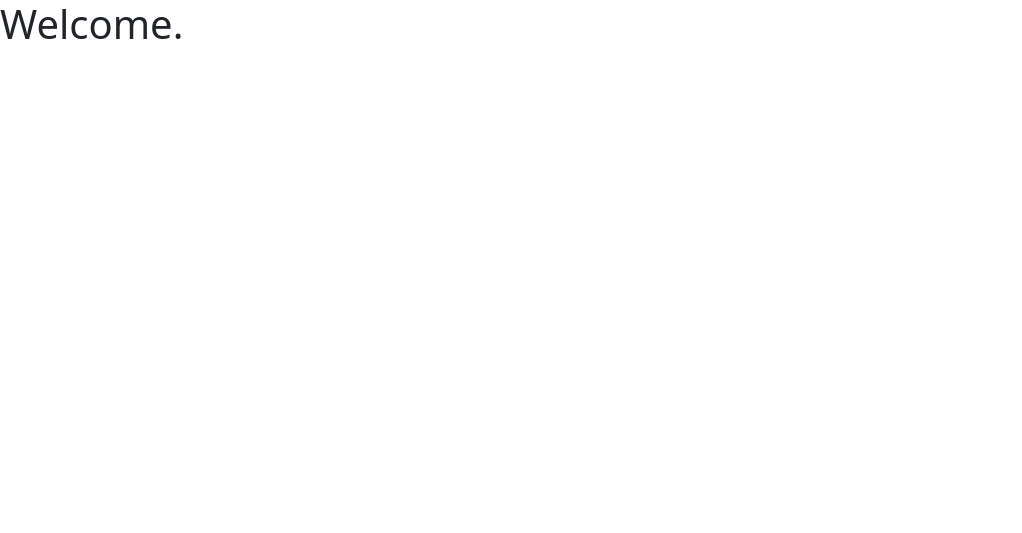
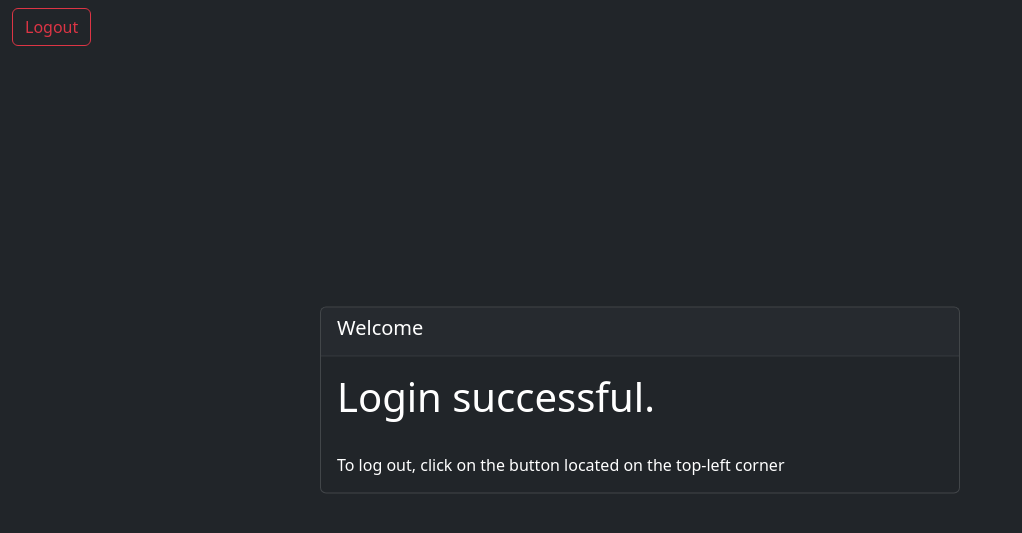
Before and after one commit to bazgab/django-login, a Django app: page /home/index/ in a window 1280 px wide. Before the commit the part shown is almost empty. Shown: the top 533 px of the page, without its empty margins (0-1022 px from the left). Run offline with Django 5.2, Linux system fonts and the light colour scheme.

Commit message:
added logout function

```diff
--- a/login/templates/login/index.html
+++ b/login/templates/login/index.html
@@ -1,5 +1,5 @@
 <!DOCTYPE html>
-<html>
+<html data-bs-theme="dark">
     <head>
         <meta charset="utf-8">
         <meta http-equiv="X-UA-Compatible" content="IE=edge">
@@ -9,8 +9,21 @@
         <link href="https://cdn.jsdelivr.net/npm/bootstrap@5.3.2/dist/css/bootstrap.min.css" rel="stylesheet" integrity="sha384-T3c6CoIi6uLrA9TneNEoa7RxnatzjcDSCmG1MXxSR1GAsXEV/Dwwykc2MPK8M2HN" crossorigin="anonymous">
     </head>
     <body>
-        <h1>
-            Welcome.
-        </h1>
+        <nav class="navbar fixed-top navbar-dark bg-bg-secondary">
+            <div class="container-fluid">
+                <a href="{% url "login_user" %}" class="btn btn-outline-danger">Logout</a>
+            </div>
+        </nav>
+
+        <div class="card  text-primary w-50 position-absolute top-50 start-50 translate-middle">
+            <div class="card-header text-white"><h5>Welcome</h5></div>
+            <div class="card-body text-white">
+              <h1 class="card-title">Login successful.</h1>
+              <br/>
+              <p class="card-text">To log out, click on the button located on the top-left corner</p>
+            </div>
+          </div>
+
+
     </body>
 </html>
--- a/login/urls.py
+++ b/login/urls.py
@@ -4,5 +4,6 @@ from . import views
 urlpatterns = [
     path('authorized/', views.authorized.as_view()),
     path('index/', views.index_page.as_view()),
-    path('login_user', views.login_user, name='login_user')
+    path('login_user', views.login_user, name='login_user'),
+    path('logout_user', views.logout_user, name='logout_user'),
 ]
--- a/login/views.py
+++ b/login/views.py
@@ -23,7 +23,13 @@ def login_user(request):
             login(request, user)
             return redirect('index/')
         else:
+            messages.success(request, ("Invalid Username and/or password. Please try again."))
             return redirect('login_user')
+
 
     else:
         return render(request, 'login/login.html', {})
+
+def logout_user(request):
+    logout(request)
+    return redirect('home/login_user')
```
Also changed, not shown: login/templates/login/login.html (+9 -0 lines), db.sqlite3.
